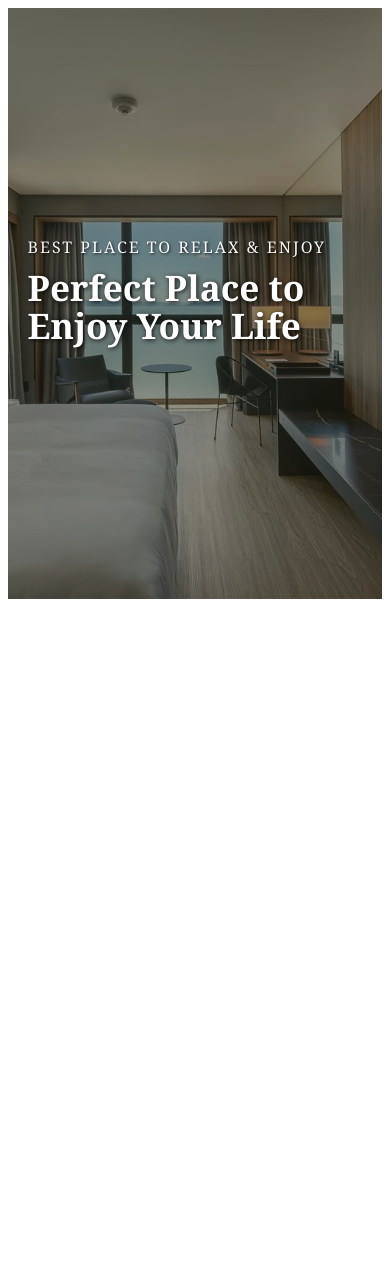
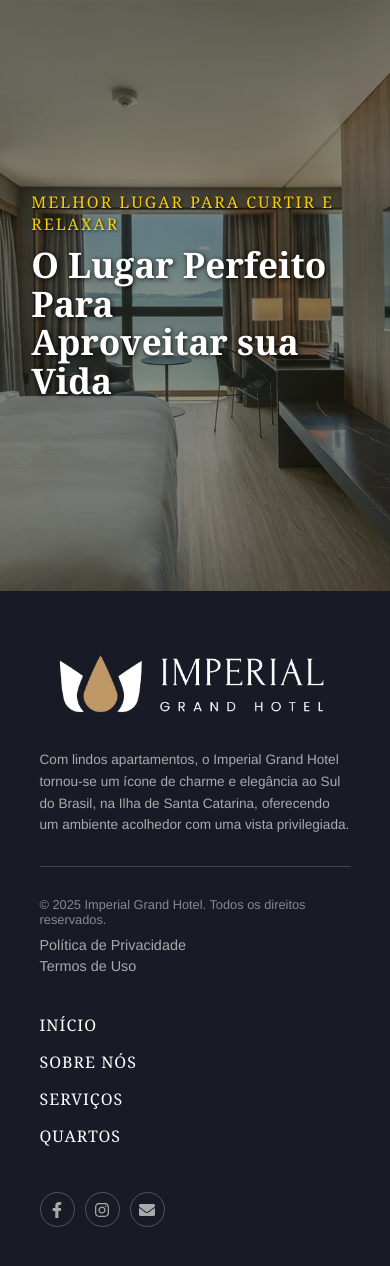
Before and after one commit to trabalhoWebUFSC/trabalhoWebUFSC, a React (Create React App) app in the folder frontend/: page / in a window 390 px wide. Shown: the top 1266 px of the page. Before the commit the page ends 844 px from the top, so only its background shows below. Built offline with nearby package versions, Linux system fonts and the light colour scheme.

Commit message:
feat(footer) e fix(responsividade e estilos)

```diff
--- a/frontend/public/index.html
+++ b/frontend/public/index.html
@@ -1,7 +1,10 @@
 <!DOCTYPE html>
 <html lang="en">
   <head>
-    <meta charset="utf-8" />
+    <meta charset="utf-t" />
+
+    <meta name="viewport" content="width=device-width, initial-scale=1.0" />
+
     <title>Portal do Hospede</title>
   </head>
   <body>
--- /dev/null
+++ b/frontend/src/components/Footer/Footer.js
@@ -0,0 +1,80 @@
+import React from "react";
+import styles from "./Footer.module.css";
+import logo from "../../assets/images/logo-hotel.png";
+
+// Importar ícones
+import { FaFacebookF, FaInstagram, FaEnvelope } from "react-icons/fa";
+
+function Footer() {
+  return (
+    <footer className={styles.footer}>
+      <div className={styles.footerContainer}>
+        {/* Coluna 2 - Logo, Texto, etc*/}
+        <div className={styles.footerCol}>
+          <img src={logo} alt="Imperial Grand Hotel" className={styles.logo} />
+          <p className={styles.description}>
+            Com lindos apartamentos, o Imperial Grand Hotel tornou-se um ícone
+            de charme e elegância ao Sul do Brasil, na Ilha de Santa Catarina,
+            oferecendo um ambiente acolhedor com uma vista privilegiada.
+          </p>
+          <hr className={styles.divider} />
+          <div className={styles.legalContainer}>
+            <p className={styles.copyright}>
+              © 2025 Imperial Grand Hotel. Todos os direitos reservados.
+            </p>
+            <div className={styles.legalLinks}>
+              <a href="/privacy">Política de Privacidade</a>
+              <a href="/terms">Termos de Uso</a>
+            </div>
+          </div>
+        </div>
+
+        {/* Coluna 2 -  Links e Redes sociais */}
+        <div className={styles.footerCol}>
+          <ul className={styles.linksList}>
+            <li>
+              <a href="/">INÍCIO</a>
+            </li>
+            <li>
+              <a href="/about">SOBRE NÓS</a>
+            </li>
+            <li>
+              <a href="/services">SERVIÇOS</a>
+            </li>
+            <li>
+              <a href="/rooms">QUARTOS</a>
+            </li>
+          </ul>
+          <div className={styles.socialIcons}>
+            <a
+              href="https://www.facebook.com/majesticpalacehotel/?locale=pt_BR"
+              aria-label="Facebook"
+              target="_blank"
+              rel="noopener noreferrer"
+            >
+              <FaFacebookF />
+            </a>
+            <a
+              href="https://www.instagram.com/majesticpalacehotel/"
+              aria-label="Instagram"
+              target="_blank"
+              rel="noopener noreferrer"
+            >
+              <FaInstagram />
+            </a>
+            <a
+              href="mailto:contato@imperialgrandhotel.com"
+              aria-label="Email"
+              target="_blank"
+              rel="noopener noreferrer"
+            >
+              <FaEnvelope />
+            </a>
+          </div>
+        </div>
+      </div>
+    </footer>
+  );
+}
+
+export default Footer;
--- /dev/null
+++ b/frontend/src/components/Footer/Footer.module.css
@@ -0,0 +1,171 @@
+.footer {
+  background-color: var(--cor-secundaria-preto);
+  color: #aaa;
+  padding: 80px 0;
+  font-family: var(--fonte-corpo);
+}
+
+.footerContainer {
+  width: 90%;
+  max-width: 1200px;
+  margin: 0 auto;
+  display: grid;
+  grid-template-columns: 2fr 1fr;
+  gap: 60px;
+}
+
+.footerCol {
+  display: flex;
+  flex-direction: column;
+}
+
+.logo {
+  width: 100%;
+  max-width: 300px;
+  margin-bottom: 20px;
+  object-fit: contain;
+  align-self: flex-start;
+}
+
+.description {
+  font-size: 0.9rem;
+  line-height: 1.6;
+}
+
+.divider {
+  border: none;
+  border-bottom: 1px solid #444;
+  margin: 30px 0;
+}
+
+.legalContainer {
+  display: flex;
+  justify-content: space-between;
+  align-items: center;
+  flex-wrap: wrap;
+  gap: 15px;
+}
+
+.copyright {
+  font-size: 0.8rem;
+  color: #888;
+}
+
+.legalLinks {
+  display: flex;
+  gap: 20px;
+  font-size: 0.9rem;
+  flex-wrap: wrap;
+  justify-content: center;
+}
+
+.legalLinks a {
+  color: #aaa;
+  text-decoration: none;
+}
+
+.legalLinks a:hover {
+  color: var(--cor-texto-claro);
+}
+
+.linksList {
+  list-style: none;
+  padding: 0;
+  margin: 0;
+}
+
+.linksList li {
+  margin-bottom: 15px;
+}
+
+.linksList li a {
+  color: var(--cor-texto-claro);
+  text-decoration: none;
+  font-family: var(--fonte-titulos);
+  font-size: 1.1rem;
+  letter-spacing: 1px;
+  transition: color 0.3s ease;
+}
+
+.linksList li a:hover {
+  color: var(--cor-primaria-dourado);
+}
+
+.socialIcons {
+  display: flex;
+  flex-wrap: wrap;
+  gap: 15px;
+  margin-top: 30px;
+  justify-content: flex-start;
+}
+
+.socialIcons a {
+  color: #aaa;
+  border: 1px solid #555;
+  border-radius: 50%;
+  width: 40px;
+  height: 40px;
+  display: grid;
+  place-items: center;
+  text-decoration: none;
+  transition: all 0.3s ease;
+}
+
+.socialIcons a:hover {
+  color: var(--cor-primaria-dourado);
+  border-color: var(--cor-primaria-dourado);
+  transform: translateY(-3px);
+}
+
+/* RESponsividade */
+
+@media (max-width: 900px) {
+  .footerContainer {
+    grid-template-columns: 1fr; /* Colunas empilhar */
+    gap: 40px;
+    padding: 0 20px;
+  }
+
+  .logo {
+    align-self: flex-start;
+  }
+
+  .legalContainer {
+    flex-direction: column;
+    align-items: flex-start;
+    text-align: left;
+    gap: 10px;
+  }
+
+  .legalLinks {
+    flex-direction: column;
+    gap: 5px;
+  }
+
+  .socialIcons {
+    justify-content: flex-start;
+  }
+}
+
+@media (max-width: 480px) {
+  .footer {
+    padding: 50px 0;
+  }
+
+  .description {
+    font-size: 0.85rem;
+  }
+
+  .linksList li a {
+    font-size: 1rem;
+  }
+
+  .socialIcons {
+    gap: 10px;
+  }
+
+  .socialIcons a {
+    width: 35px;
+    height: 35px;
+  }
+}
--- a/frontend/src/components/HeroHotel/HeroHotel.js
+++ b/frontend/src/components/HeroHotel/HeroHotel.js
@@ -12,9 +12,9 @@ function HeroHotel() {
       <div className={styles.heroOverlay}>
         {" "}
         <div className={styles.heroContent}>
-          <p className={styles.subtitle}>BEST PLACE TO RELAX & ENJOY</p>
+          <p className={styles.subtitle}>MELHOR LUGAR PARA CURTIR E RELAXAR</p>
           <h1 className={styles.title}>
-            Perfect Place to <br /> Enjoy Your Life
+            O Lugar Perfeito Para <br /> Aproveitar sua Vida
           </h1>
         </div>
       </div>
--- a/frontend/src/components/HeroHotel/HeroHotel.module.css
+++ b/frontend/src/components/HeroHotel/HeroHotel.module.css
@@ -1,16 +1,12 @@
-/* HeroHotel.module.css */
-
 .heroSection {
   background-size: cover;
   background-position: center;
   background-repeat: no-repeat;
-  min-height: 95vh;
+  min-height: 100vh;
   display: flex;
-  align-items: flex-end;
-  justify-content: flex-start;
   position: relative;
-  color: white;
-  font-family: "Georgia", serif;
+  color: var(--cor-texto-claro);
+  font-family: var(--fonte-titulos);
 }
 
 .heroOverlay {
@@ -20,7 +16,6 @@
   width: 100%;
   height: 100%;
   background-color: rgba(34, 34, 16, 0.5);
-
   display: flex;
   align-items: center;
   justify-content: flex-start;
@@ -28,8 +23,8 @@
 
 .heroContent {
   z-index: 1;
-  max-width: 800px;
-  padding: 0 0 10vh 10vw;
+  max-width: 1200px;
+  padding: 0 0 0 10vw;
   text-align: left;
 }
 
@@ -40,7 +35,8 @@
   opacity: 0.95;
   text-transform: uppercase;
   font-weight: 500;
-  text-shadow: 1px 1px 3px rgba(0, 0, 0, 0.8);
+  text-shadow: var(--sombra-texto-clara);
+  color: var(--cor-primaria-dourado);
 }
 
 .title {
@@ -48,7 +44,8 @@
   line-height: 1.1;
   margin: 0;
   font-weight: 700;
-  text-shadow: 1px 1px 5px rgba(0, 0, 0, 0.9);
+  text-shadow: var(--sombra-texto-escura);
+  color: var(--cor-texto-claro);
 }
 
 /* Responsividade básica */
@@ -57,6 +54,7 @@
     font-size: 4rem;
   }
 }
+
 @media (max-width: 768px) {
   .heroSection {
     min-height: 70vh;
@@ -69,7 +67,8 @@
     letter-spacing: 2px;
   }
   .heroContent {
-    padding: 0 20px 5vh 5vw;
+    padding: 0 0 0 8vw;
+    max-width: 90%;
   }
 }
 
--- a/frontend/src/index.css
+++ b/frontend/src/index.css
@@ -0,0 +1,76 @@
+* {
+  margin: 0;
+  padding: 0;
+  box-sizing: border-box;
+}
+
+/* Guia Global pra estilizar */
+:root {
+  /* Cores Principais */
+  --cor-primaria-dourado: #ffd700;
+  --cor-primaria-dourado-escuro: #d4af37;
+  --cor-secundaria-preto: #181b25;
+
+  /* Cores Neutras */
+  --cor-texto-claro: #ffffff;
+  --cor-texto-escuro: #333333;
+  --cor-fundo-claro: #ffffff;
+  --cor-fundo-cinza: #f4f4f4;
+
+  /* Fontes */
+  --fonte-titulos: "Georgia", serif;
+  --fonte-corpo: "Helvetica", "Arial", sans-serif;
+
+  /* Sombras*/
+  --sombra-texto-escura: 1px 1px 5px rgba(0, 0, 0, 0.9);
+  --sombra-texto-clara: 1px 1px 3px rgba(0, 0, 0, 0.8);
+}
+/* Estilos padrão para o corpo */
+body {
+  font-family: var(--fonte-corpo);
+  background-color: var(--cor-secundaria-preto); /* <--- ALTERADO AQUI */
+  color: var(--cor-texto-escuro);
+  -webkit-font-smoothing: antialiased;
+  -moz-osx-font-smoothing: grayscale;
+}
+
+/* Estilos padrão para títulos */
+h1,
+h2,
+h3,
+h4,
+h5,
+h6 {
+  font-family: var(--fonte-titulos);
+  color: var(--cor-secundaria-preto);
+}
+
+/* Estilos links */
+a {
+  color: var(--cor-primaria-dourado-escuro);
+  text-decoration: none;
+}
+
+a:hover {
+  text-decoration: underline;
+}
+
+code {
+  font-family: source-code-pro, Menlo, Monaco, Consolas, "Courier New",
+    monospace;
+}
+
+.App {
+  width: 100%;
+  min-width: 0;
+  overflow-x: hidden;
+}
+
+a:focus,
+button:focus,
+input:focus,
+textarea:focus,
+*:focus {
+  outline: none;
+  box-shadow: none;
+}
--- a/frontend/src/index.js
+++ b/frontend/src/index.js
@@ -1,5 +1,6 @@
 import React from "react";
 import ReactDOM from "react-dom/client";
+import "./index.css";
 import App from "./App";
 
 const root = ReactDOM.createRoot(document.getElementById("root"));
--- a/frontend/src/pages/Home/Home.js
+++ b/frontend/src/pages/Home/Home.js
@@ -1,10 +1,12 @@
 import React from "react";
 import HeroHotel from "../../components/HeroHotel/HeroHotel";
+import Footer from "../../components/Footer/Footer";
 
 function Home() {
   return (
     <>
       <HeroHotel />
+      <Footer />
     </>
   );
 }
```
Also changed, not shown: frontend/src/assets/images/logo-hotel.png (added).
